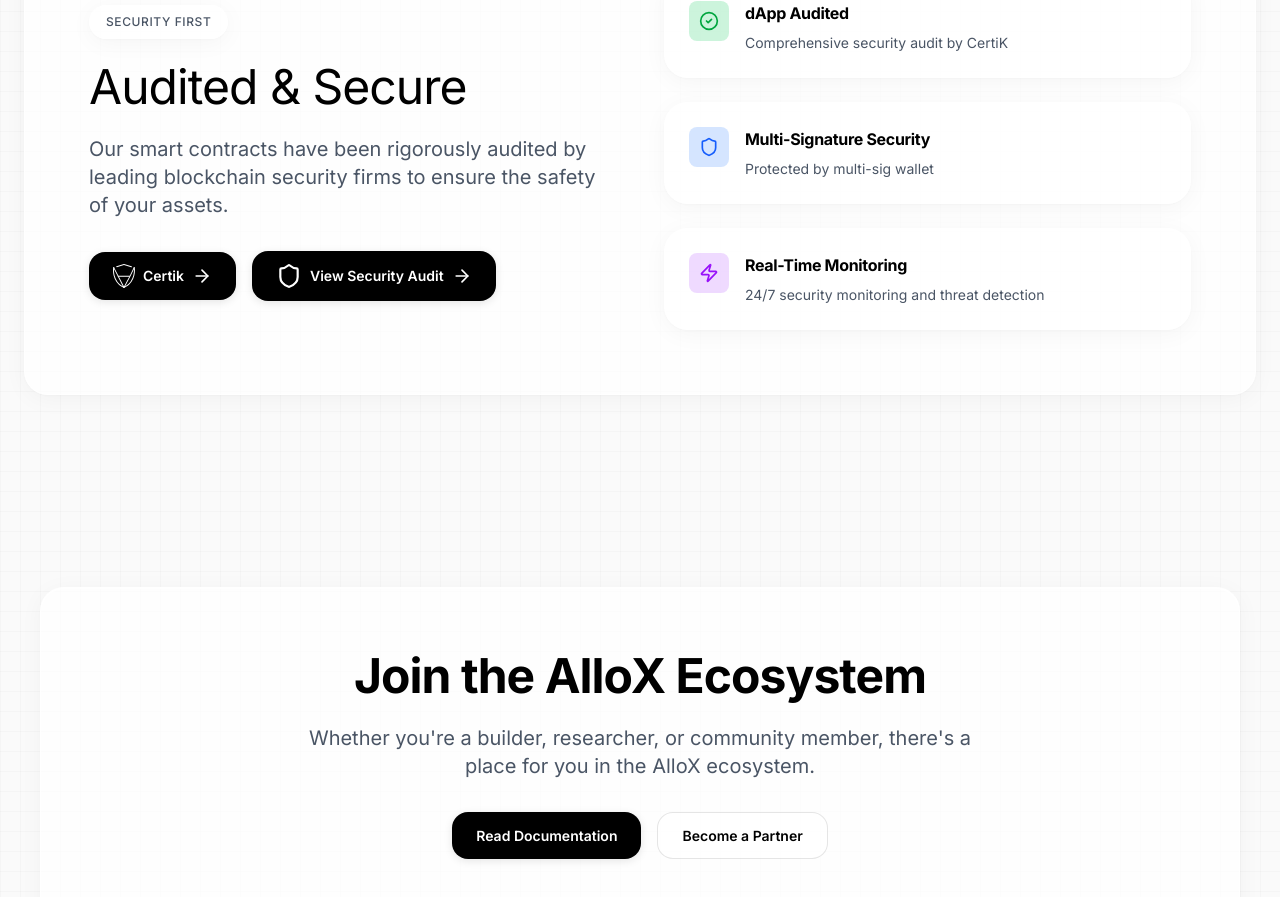
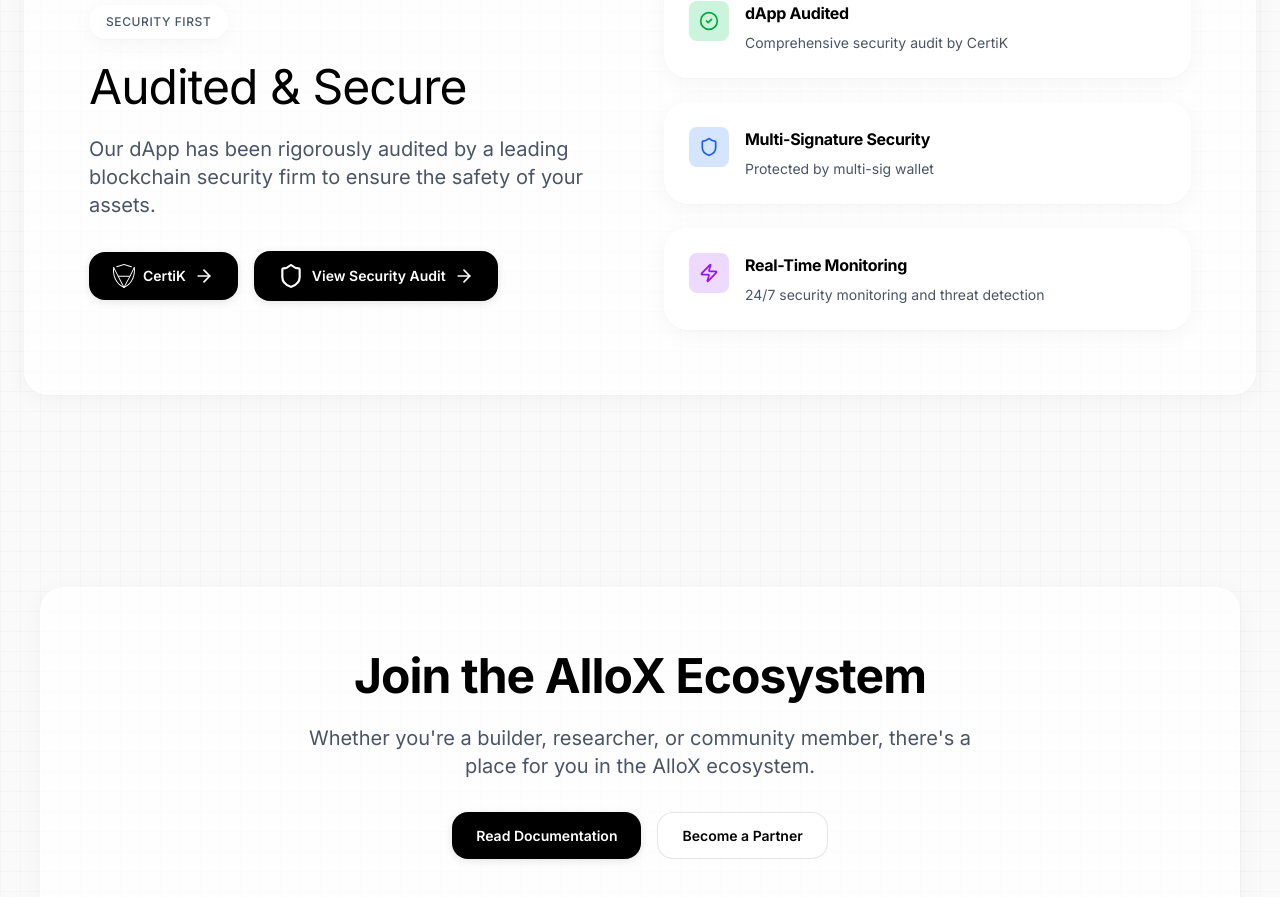
Before and after one commit to AlloX-ai/AlloX, a React (Vite) app: page /foundation in a window 1280 px wide. Shown: the part 3809-4706 px from the top of the page. Built offline with nearby package versions, Linux system fonts and the light colour scheme.

Commit message:
fixed security texts

```diff
--- a/src/pages/FoundationPage.tsx
+++ b/src/pages/FoundationPage.tsx
@@ -403,8 +403,7 @@ export function FoundationPage() {
                 </div>
                 <h2 className="text-4xl md:text-5xl mb-6">Audited & Secure</h2>
                 <p className="text-xl text-gray-600 mb-8">
-                  Our smart contracts have been rigorously audited by leading
-                  blockchain security firms to ensure the safety of your assets.
+                  Our dApp has been rigorously audited by a leading blockchain security firm to ensure the safety of your assets.
                 </p>
                 <div className="flex flex-col lg:flex-row items-center gap-4">
                   <a
@@ -446,7 +445,7 @@ export function FoundationPage() {
                       />
                       <script xmlns="" />
                     </svg>
-                    Certik
+                    CertiK
                     <ArrowRight
                       size={20}
                       className=" group-hover:translate-x-1 transition-transform"
--- a/src/pages/LandingPage.tsx
+++ b/src/pages/LandingPage.tsx
@@ -702,8 +702,7 @@ export function LandingPage() {
                 </div>
                 <h2 className="text-4xl md:text-5xl mb-6">Audited & Secure</h2>
                 <p className="text-xl text-gray-600 mb-8">
-                  Our smart contracts have been rigorously audited by leading
-                  blockchain security firms to ensure the safety of your assets.
+                  Our dApp has been rigorously audited by a leading blockchain security firm to ensure the safety of your assets.
                 </p>
                 <div className="flex flex-col lg:flex-row items-center gap-4">
                   <a
@@ -745,7 +744,7 @@ export function LandingPage() {
                       />
                       <script xmlns="" />
                     </svg>
-                    Certik
+                    CertiK
                     <ArrowRight
                       size={20}
                       className=" group-hover:translate-x-1 transition-transform"
```
